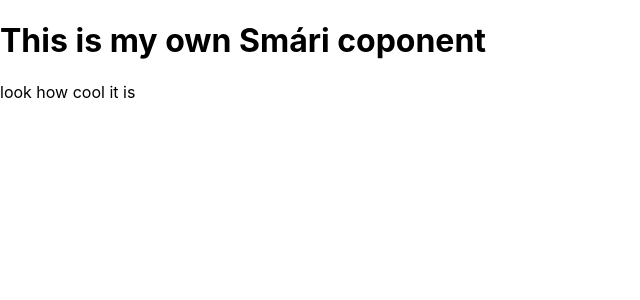
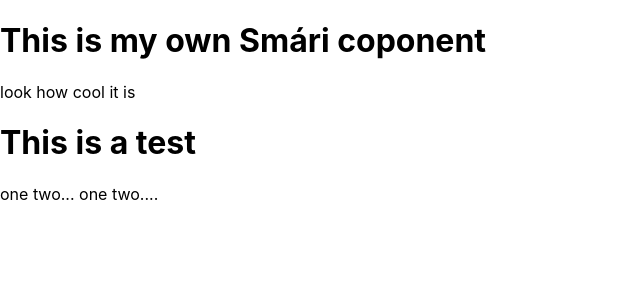
Before and after one commit to vefthroun-2020/branches, a React (Create React App) app: page / in a window 1280 px wide. Shown: the top 300 px of the page, without its empty margins (0-640 px from the left). Built offline with nearby package versions, Linux system fonts and the light colour scheme.

Commit message:
added a testing component

```diff
--- a/src/App.js
+++ b/src/App.js
@@ -1,9 +1,11 @@
 import Smari from './components/Smari';
+import Testing from './components/Testing';
 
 function App() {
   return (
     <div>
       <Smari />
+      <Testing />
     </div>
   );
 }
--- /dev/null
+++ b/src/components/Testing.js
@@ -0,0 +1,9 @@
+const Testing = ()=>{
+    return(
+        <div>
+            <h1>This is a test</h1>
+            <p>one two... one two....</p>
+        </div>
+    )
+}
+export default Testing;
```
Also changed, not shown: 1 other file (tests, documents, lock files or other folders).
